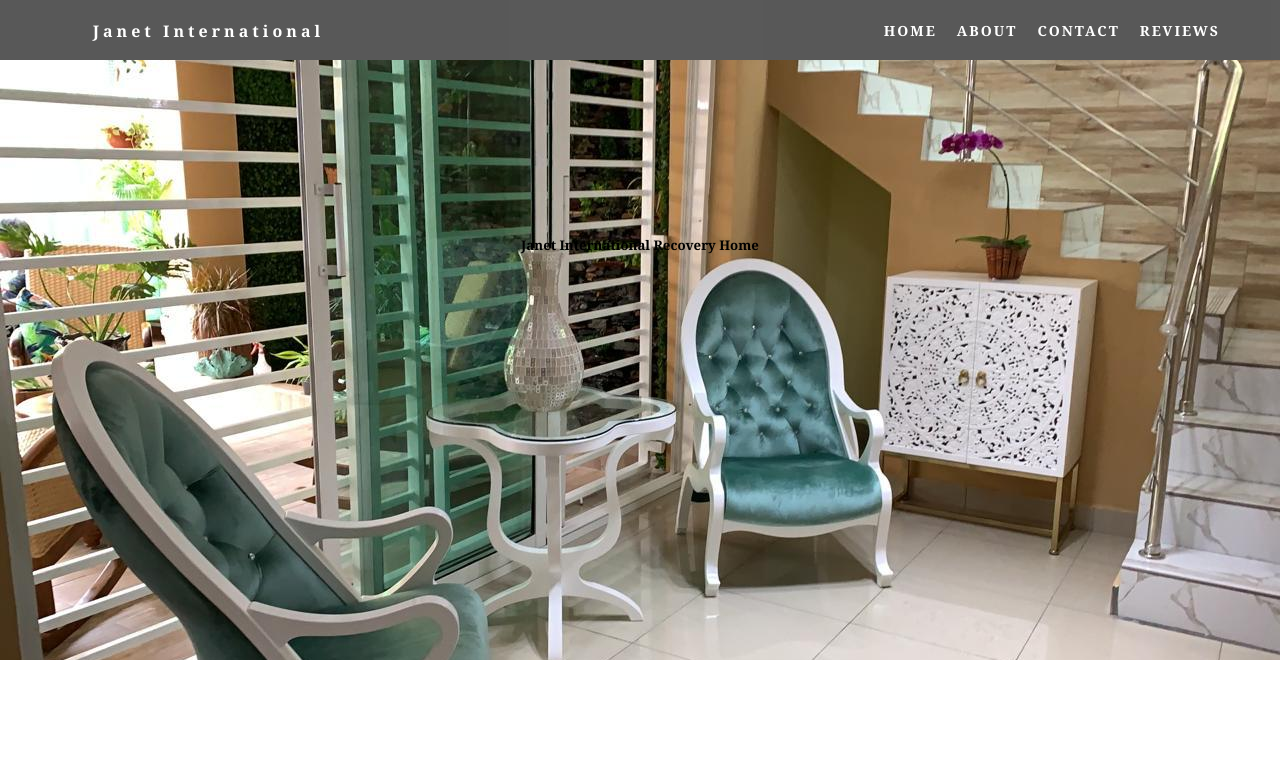
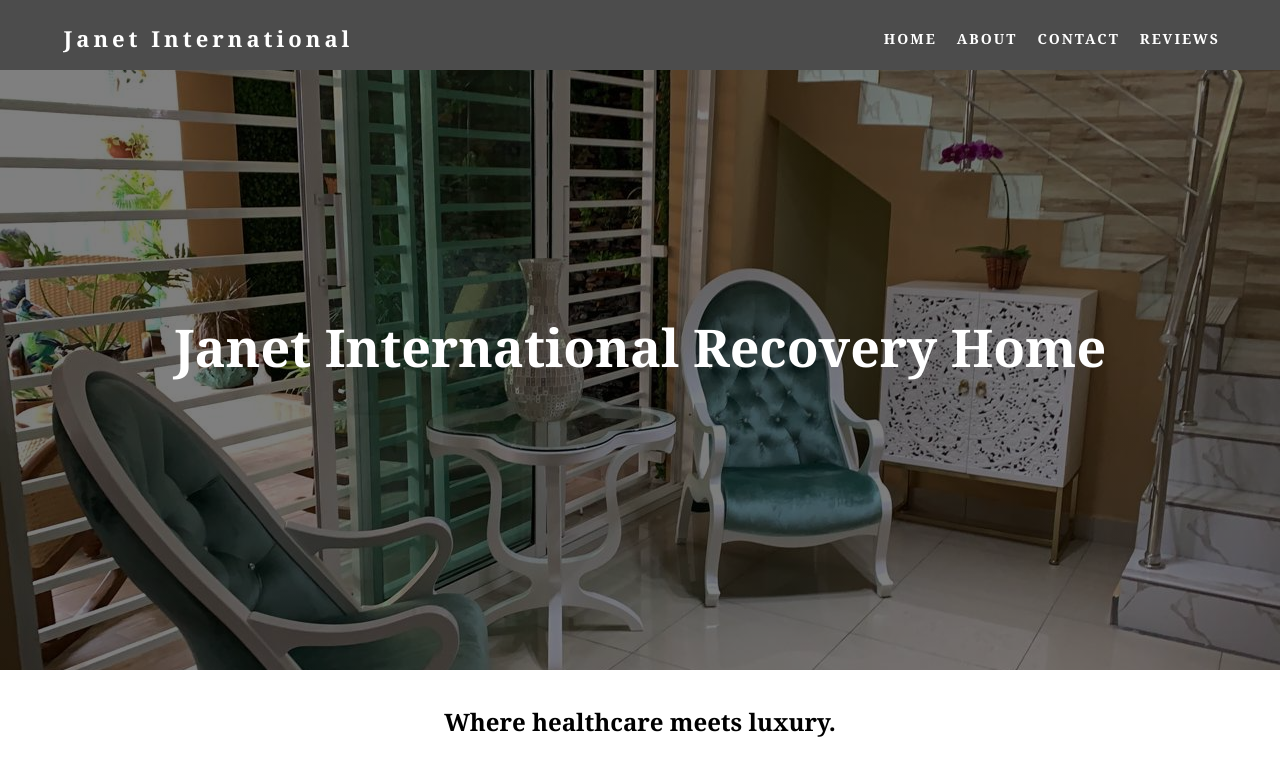
Before and after one commit to Justyboy/janetinternational, a plain HTML site: page index.html in a window 1280 px wide. Shown: the top 773 px of the page. Drawn offline with Linux system fonts and the light colour scheme.

Commit message:
darken image backgrounds

```diff
--- a/css/style.css
+++ b/css/style.css
@@ -25,11 +25,10 @@
 /* Navigation */
 header {
     width: 100%;
-    height: 5%;
+    height: 6%;
     padding-bottom: 5px;
     padding-top: 5px;
-    background: #000;
-    opacity: .65;
+	background-color: rgba(0,0,0,0.70);
 }
 
 header  ul li:hover{
@@ -41,19 +40,21 @@
     text-align: center;
     width: 31%;
     float: left;
-    margin-top: 15px;
+    margin-top: 18px;
     margin-right: 0;
     margin-left: 0;
     margin-bottom: 0;
     letter-spacing: 4px;
     display: block;
     padding-left: 10px;
+    font-size: 22px;
 }
 nav {
     float: right;
     width: 50%;
     text-align: right;
     margin-right: 20px;
+    padding-top: 8px;
 }
 header nav ul {
 	list-style: none;
@@ -103,7 +104,7 @@
     letter-spacing: 1px;
     font-weight: 800;
     width: 100%;
-    font-size: large;
+    font-size: 38px;
     margin-right: auto;
     margin-left: 0px;
     padding-top: 0px;
@@ -123,6 +124,7 @@
     padding-bottom: 0px;
     margin-left: 10px;
     margin-right: 10px;
+    font-size: 18px;
 }
 .about {
     padding-left: 25px;
@@ -176,13 +178,14 @@
 }
 /* Parallax Section */
 .banner {
-    background-image: url("../images/IMG-20191023-WA0017.jpg");
     height: 600px;
     background-attachment: fixed;
     background-size: cover;
     background-repeat: no-repeat;
-    opacity: 1.2;
+    background: linear-gradient( rgba(0, 0, 0, 0.5), rgba(0, 0, 0, 0.5) ), url('../images/IMG-20191023-WA0017.jpg');
+
     background-position: 48% 30%;
+
 }
 .bannervid {
     height: 500px;
@@ -197,12 +200,11 @@
     margin-left: auto;
     margin-right: auto;
     margin-bottom: 5px;
-    width: 40%;
-    height: 75%;
 }
 
 .banner2 {
-    background-image: url(../images/IMG-20191023-WA0009.jpg);
+	background: linear-gradient( rgba(0, 0, 0, 0.5), rgba(0, 0, 0, 0.5) ), url('../images/IMG-20191023-WA0009.jpg');
+
     height: 500px;
     background-attachment: fixed;
     background-size: cover;
@@ -211,7 +213,7 @@
 }
 .banner3 {
 
-	background-image: url("../images/IMG-20191023-WA0012.jpg");
+	background: linear-gradient( rgba(0, 0, 0, 0.5), rgba(0, 0, 0, 0.5) ), url("../images/IMG-20191023-WA0012.jpg");
 	height: 500px;
 	background-attachment: fixed;
 	background-size: cover;
@@ -585,7 +587,8 @@
 .text {
 }
 
-h2 {
-	font-size: 38px;
+h5 {
+    font-size: 52px;
     color: #fff;
+	z-index: 100;
 }
```
Lines whose indentation alone changed are shown as unchanged.
